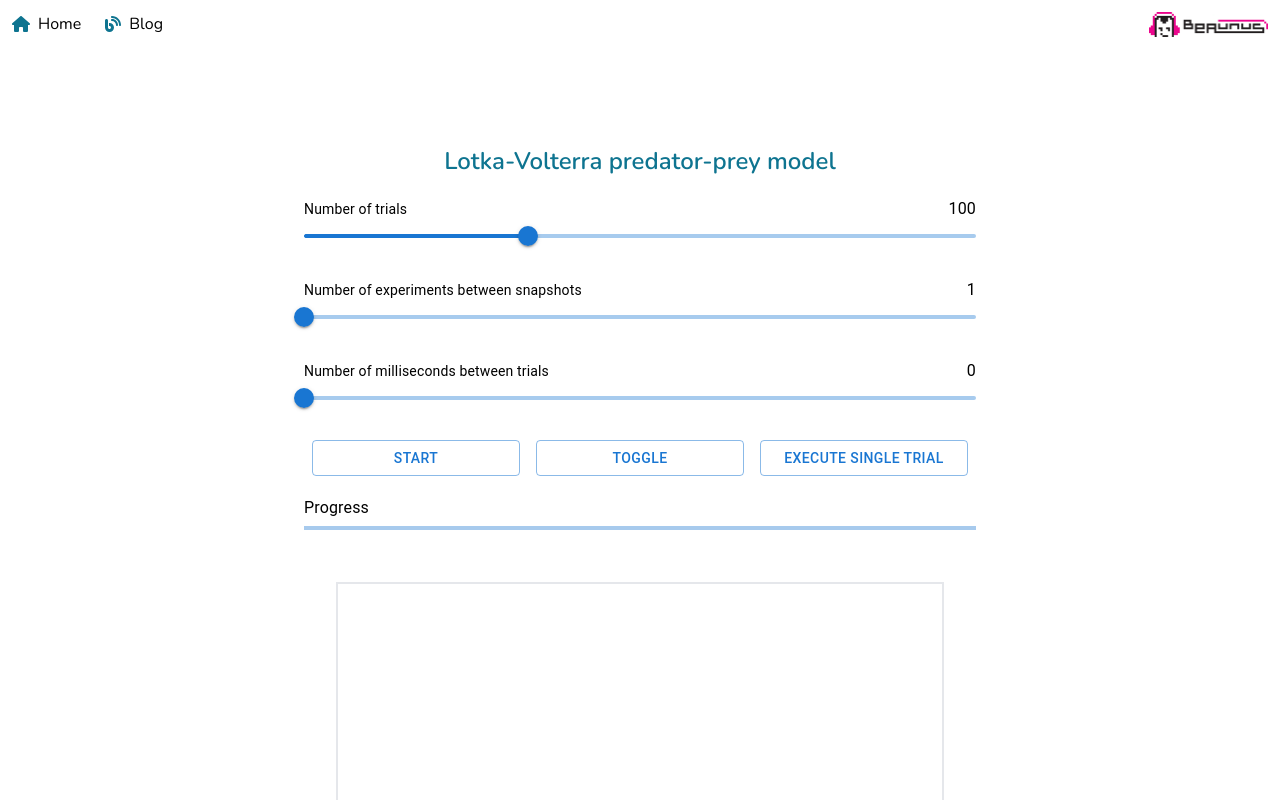
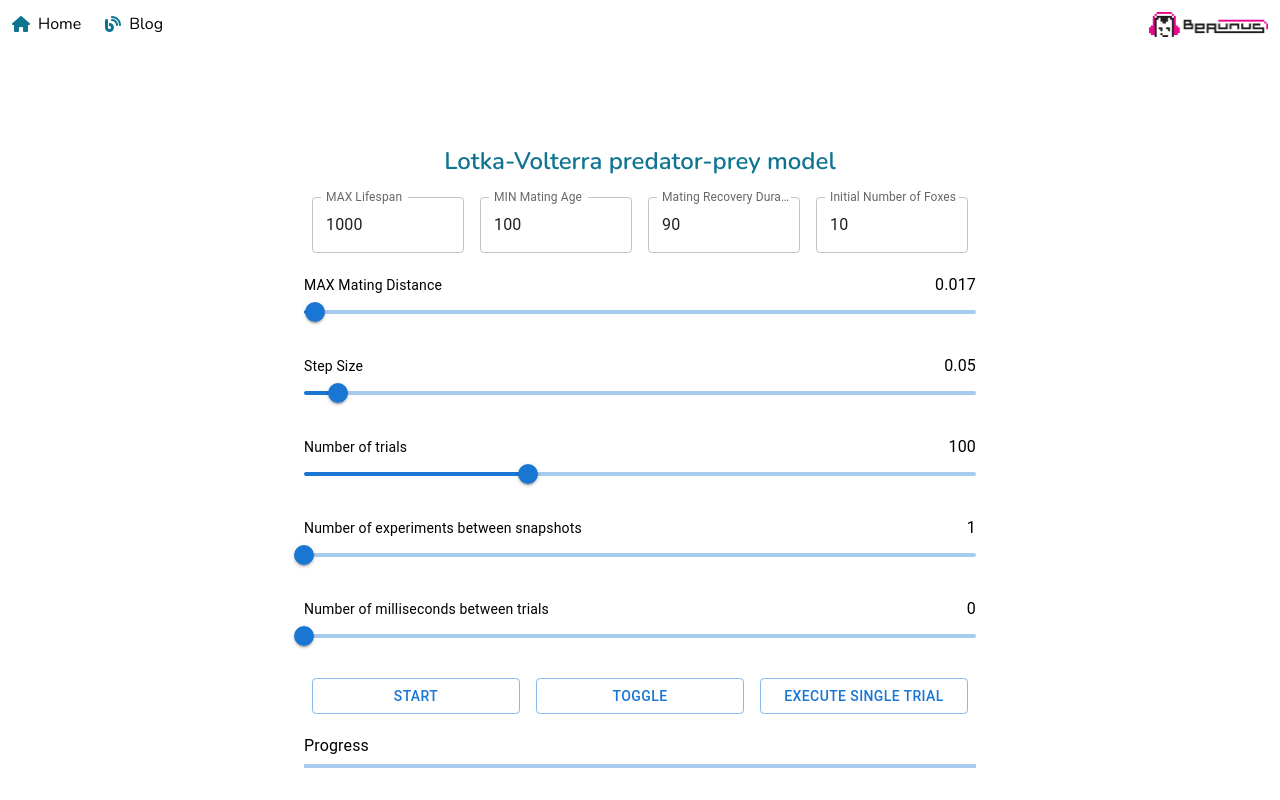
Before and after one commit to beaunus/beaunus.com, a Next.js app: page /blog/lokta-volterra in a window 1280 px wide. Shown: the top 800 px of the page. Built offline with nearby package versions, Linux system fonts and the light colour scheme; no server answers.

Commit message:
feature: add controls for all variables

```diff
--- a/pages/blog/lokta-volterra.tsx
+++ b/pages/blog/lokta-volterra.tsx
@@ -1,3 +1,4 @@
+import { Grid, TextField } from "@mui/material";
 import ChartJS, { Point } from "chart.js/auto";
 import _ from "lodash";
 import { KDTree } from "mnemonist";
@@ -10,6 +11,7 @@ import {
 	ExperimentDefinition,
 } from "../../components/ExperimentComponent";
 import { Segment } from "../../components/Segment";
+import { SliderWithLabels } from "../../components/SliderWithLabels";
 import { polarToCartesian } from "../../utils";
 
 type Fox = {
@@ -19,21 +21,6 @@ type Fox = {
 	numTrialsSurvivedSoFar: number;
 	point: Point;
 };
-
-const aFox = (point: Point = { x: Math.random(), y: Math.random() }): Fox => ({
-	id: _.uniqueId("fox"),
-	lifespan: Math.floor(MAX_LIFESPAN * (0.5 + Math.random() * 0.5)),
-	numTrialsSinceLastReproduction: 0,
-	numTrialsSurvivedSoFar: 100,
-	point,
-});
-
-const MAX_LIFESPAN = 1000;
-const MAX_MATING_DISTANCE = 0.017;
-const MIN_MATING_AGE = 100;
-const MATING_RECOVERY_DURATION = 90;
-const INITIAL_NUM_FOXES = 10;
-const STEP_SIZE = 0.05;
 
 function takeAStep(
 	fromPoint: Point,
@@ -59,14 +46,6 @@ function takeAStep(
 
 const willFoxSurvive = (fox: Fox) => fox.numTrialsSurvivedSoFar < fox.lifespan;
 
-const canFoxReproduce = (fox: Fox) =>
-	fox.numTrialsSurvivedSoFar > MIN_MATING_AGE &&
-	fox.numTrialsSinceLastReproduction >= MATING_RECOVERY_DURATION;
-
-const canPairMate = (foxA: Fox, foxB: Fox) =>
-	Math.hypot(foxA.point.x - foxB.point.x, foxA.point.y - foxB.point.y) <
-	MAX_MATING_DISTANCE;
-
 const LoktaVolterra: NextPage = () => {
 	const scatterChartRef = React.useRef<HTMLCanvasElement>(null);
 	const lineChartRef = React.useRef<HTMLCanvasElement>(null);
@@ -75,6 +54,33 @@ const LoktaVolterra: NextPage = () => {
 	const [numFoxesAfterEachTrial, setNumFoxesAfterEachTrial] = React.useState<
 		{ thatCanMate: number; total: number }[]
 	>([]);
+
+	const [maxLifespan, setMaxLifespan] = React.useState(1000);
+	const [minMatingAge, setMinMatingAge] = React.useState(100);
+	const [matingRecoveryDuration, setMatingRecoveryDuration] =
+		React.useState(90);
+	const [initialNumFoxes, setInitialNumFoxes] = React.useState(10);
+
+	const [maxMatingDistance, setMaxMatingDistance] = React.useState(0.017);
+	const [stepSize, setStepSize] = React.useState(0.05);
+
+	const canFoxReproduce = (fox: Fox) =>
+		fox.numTrialsSurvivedSoFar > minMatingAge &&
+		fox.numTrialsSinceLastReproduction >= matingRecoveryDuration;
+
+	const canPairMate = (foxA: Fox, foxB: Fox) =>
+		Math.hypot(foxA.point.x - foxB.point.x, foxA.point.y - foxB.point.y) <
+		maxMatingDistance;
+
+	const aFox = (
+		point: Point = { x: Math.random(), y: Math.random() }
+	): Fox => ({
+		id: _.uniqueId("fox"),
+		lifespan: Math.floor(maxLifespan * (0.5 + Math.random() * 0.5)),
+		numTrialsSinceLastReproduction: 0,
+		numTrialsSurvivedSoFar: 100,
+		point,
+	});
 
 	React.useEffect(() => {
 		if (scatterChartRef.current && lineChartRef.current) {
@@ -89,9 +95,9 @@ const LoktaVolterra: NextPage = () => {
 							borderColor: "#f00",
 							data: foxes.map(({ point }) => point),
 							pointRadius: ({ dataIndex }) =>
-								(MAX_LIFESPAN -
+								(maxLifespan -
 									(foxes[dataIndex]?.numTrialsSurvivedSoFar ?? 0)) /
-								(MAX_LIFESPAN / 10),
+								(maxLifespan / 10),
 						},
 						{
 							backgroundColor: "rgba(0,0,0,0)",
@@ -219,7 +225,7 @@ const LoktaVolterra: NextPage = () => {
 								? 0
 								: fox.numTrialsSinceLastReproduction + 1,
 							numTrialsSurvivedSoFar: fox.numTrialsSurvivedSoFar + 1,
-							point: takeAStep(fox.point, STEP_SIZE, {
+							point: takeAStep(fox.point, stepSize, {
 								max: { x: 1, y: 1 },
 								min: { x: 0, y: 0 },
 							}),
@@ -236,7 +242,7 @@ const LoktaVolterra: NextPage = () => {
 						),
 				};
 			},
-			initialValues: { foxes: Array.from({ length: INITIAL_NUM_FOXES }, aFox) },
+			initialValues: { foxes: Array.from({ length: initialNumFoxes }, aFox) },
 			update: (values) => {
 				setFoxes(values.foxes);
 				setNumFoxesAfterEachTrial(numFoxesAfterEachTrialInternal);
@@ -255,6 +261,72 @@ const LoktaVolterra: NextPage = () => {
 							Lotka-Volterra predator-prey model
 						</div>
 					</div>
+					<Grid container spacing={2} width="100%">
+						<Grid item xs={3}>
+							<TextField
+								InputLabelProps={{ shrink: true }}
+								label="MAX Lifespan"
+								onChange={({ currentTarget }) =>
+									setMaxLifespan(Number(currentTarget.value))
+								}
+								type="number"
+								value={maxLifespan}
+							/>
+						</Grid>
+						<Grid item xs={3}>
+							<TextField
+								InputLabelProps={{ shrink: true }}
+								label="MIN Mating Age"
+								onChange={({ currentTarget }) =>
+									setMinMatingAge(Number(currentTarget.value))
+								}
+								type="number"
+								value={minMatingAge}
+							/>
+						</Grid>
+						<Grid item xs={3}>
+							<TextField
+								InputLabelProps={{ shrink: true }}
+								label="Mating Recovery Duration"
+								onChange={({ currentTarget }) =>
+									setMatingRecoveryDuration(Number(currentTarget.value))
+								}
+								type="number"
+								value={matingRecoveryDuration}
+							/>
+						</Grid>
+						<Grid item xs={3}>
+							<TextField
+								InputLabelProps={{ shrink: true }}
+								label="Initial Number of Foxes"
+								onChange={({ currentTarget }) =>
+									setInitialNumFoxes(Number(currentTarget.value))
+								}
+								type="number"
+								value={initialNumFoxes}
+							/>
+						</Grid>
+					</Grid>
+					<SliderWithLabels
+						displayValue={maxMatingDistance.toLocaleString()}
+						label="MAX Mating Distance"
+						max={1}
+						min={0}
+						onChange={(_event, newValue) =>
+							setMaxMatingDistance(newValue as number)
+						}
+						step={0.001}
+						value={maxMatingDistance}
+					/>
+					<SliderWithLabels
+						displayValue={stepSize.toLocaleString()}
+						label="Step Size"
+						max={1}
+						min={0}
+						onChange={(_event, newValue) => setStepSize(newValue as number)}
+						step={0.001}
+						value={stepSize}
+					/>
 					<ExperimentComponent {...loktaExperimentDefinition} />
 					<canvas
 						className="m-8 max-w-full max-h-[50vh] border-2"
```
